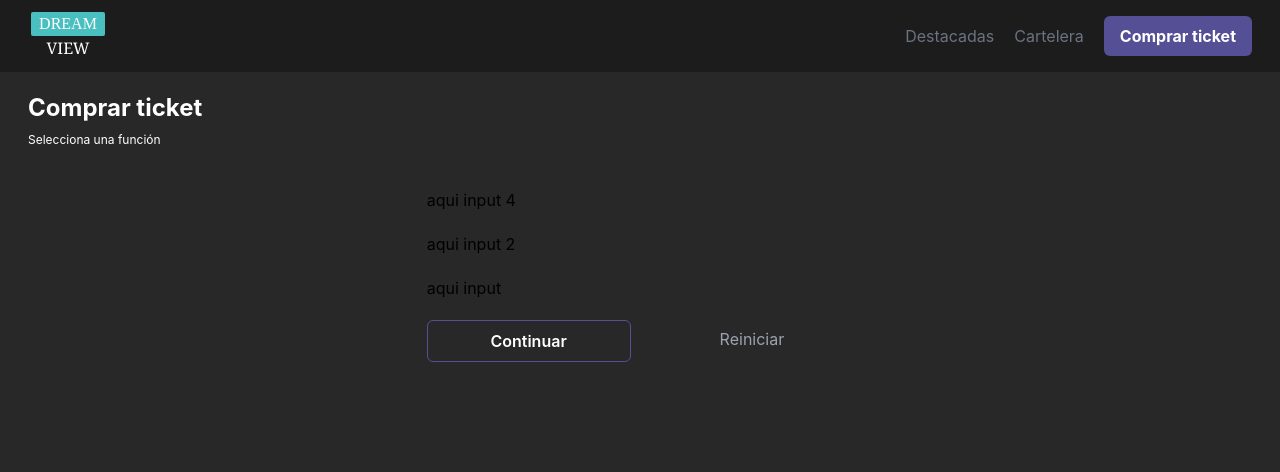
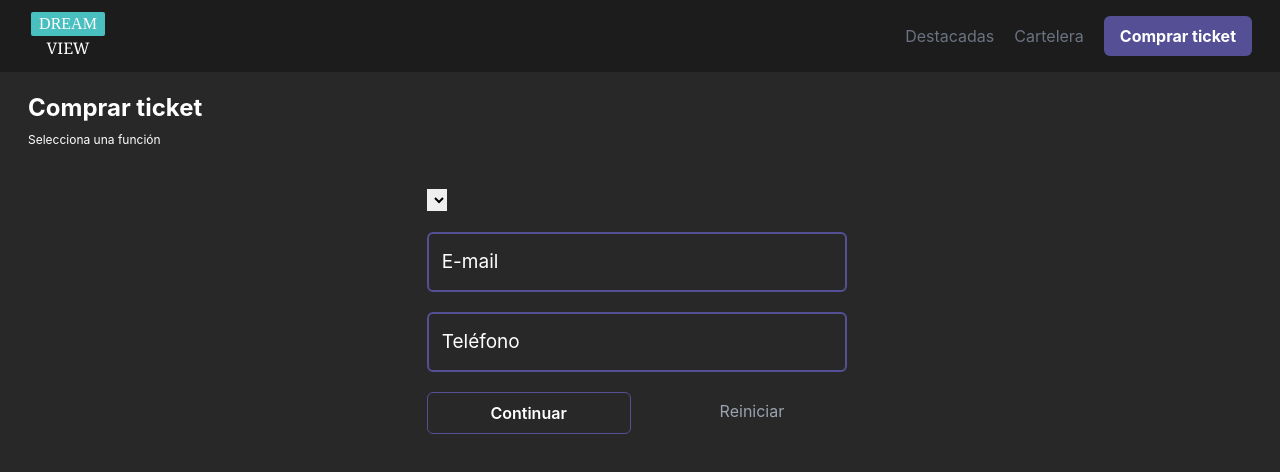
Before and after one commit to MonagasVegas/DreamView, a React (Vite) app: page /#/ticket in a window 1280 px wide. Shown: the top 472 px of the page. Built offline with nearby package versions, Linux system fonts and the light colour scheme.

Commit message:
feat: field validation.

```diff
--- a/src/App.jsx
+++ b/src/App.jsx
@@ -3,6 +3,7 @@ import "./index.css";
 import Home from "./components/Home";
 import Billboard from "./components/Billboard";
 import Ticket from "./components/TicketPurchase";
+import BuyTicket from "./components/TicketPurchase/BuyTicket";
 
 function App() {
   return (
@@ -12,6 +13,7 @@ function App() {
           <Route path="/" element={<Home />} />
           <Route path='/billboard' element={<Billboard />} />
           <Route path='/ticket'  element={<Ticket />} />
+          <Route path='/buyTicket' element={<BuyTicket />} />
         </Routes>
       </HashRouter>
     </>
--- /dev/null
+++ b/src/components/Input/index.css
@@ -0,0 +1,34 @@
+.input-field {
+    position: relative;
+}
+
+.input-field input {
+    width: 420px;
+    height: 60px;
+    border-radius: 6px;
+    font-size: 18px;
+    padding: 0 15px;
+    border: 2px solid #554F95;
+    background: transparent;
+    color: #fff;
+    outline: none;
+    transition: .3s;
+}
+
+.input-field label {
+    position: absolute;
+    top: 50%;
+    left: 15px;
+    transform: translateY(-50%);
+    color: #fff;
+    font-size: 19px;
+    pointer-events: none;
+}
+
+input:focus ~ label {
+    top: 0;
+    left: 15px;
+    font-size: 16px;
+    padding: 0 2px;
+    background: #282828
+}
--- /dev/null
+++ b/src/components/Input/index.jsx
@@ -0,0 +1,20 @@
+import React from "react";
+import "./index.css";
+
+// eslint-disable-next-line react/prop-types
+const Input = ({ label, name, value, onChange }) => {
+  return (
+    <div className="input-field">
+      <input
+        type="text"
+        required
+        name={name}
+        value={value}
+        onChange={onChange}
+      />
+      <label>{label}</label>
+    </div>
+  );
+};
+
+export default Input;
--- /dev/null
+++ b/src/components/InputSelect/index.css
@@ -0,0 +1,34 @@
+.input-select {
+    position: relative;
+}
+
+.input-select select {
+    width: 520px;
+    height: 60px;
+    border-radius: 6px;
+    font-size: 18px;
+    padding: 0 15px;
+    border: 2px solid #554F95;
+    background: transparent;
+    color: #fff;
+    outline: none;
+    transition: .3s;
+}
+
+.input-select label {
+    position: absolute;
+    top: 50%;
+    left: 15px;
+    transform: translateY(-50%);
+    color: #fff;
+    font-size: 19px;
+    pointer-events: none;
+}
+
+select:focus ~ label {
+    top: 0;
+    left: 15px;
+    font-size: 16px;
+    padding: 0 2px;
+    background: #282828
+}
--- /dev/null
+++ b/src/components/InputSelect/index.jsx
@@ -0,0 +1,13 @@
+import React from "react";
+
+const InputSelect = ({option}) => {
+  return (
+    <div className="input-select">
+      <select>
+        <option>{option}</option>
+      </select>
+    </div>
+  );
+};
+
+export default InputSelect;
--- a/src/components/TicketPurchase/BuyFunction/index.jsx
+++ b/src/components/TicketPurchase/BuyFunction/index.jsx
@@ -1,5 +1,7 @@
 import React from 'react'
 import { useNavigate } from "react-router-dom";
+import Input from '../../Input';
+import InputSelect from '../../InputSelect';
 
 
 const BuyFunction = () => {
@@ -8,6 +10,10 @@ const BuyFunction = () => {
     const handleReset = () => {
       navigate("/");
     };
+
+    const handleContinue = () => {
+        navigate("/buyTicket");
+    }
 
   return (
     <div className="bg-semi-dark fixed w-screen h-screen">
@@ -24,23 +30,28 @@ const BuyFunction = () => {
       <div className="flex justify-center w-full py-5">
         <form
           className="flex flex-col justify-center gap-5 w-10/12 xs:w-1/3 sm:w-10/12 md:w-1/3 lg:w-1/3 xl:w-1/3" >
-          <div>
-            aqui input 4
+             <div>
+            <InputSelect
+            label='Nombre completo'
+            />
           </div>
 
           <div>
-            aqui input 2
+            <Input
+            label='E-mail'
+            />
           </div>
-
           <div>
-            aqui input
+            <Input
+            label='Teléfono'
+            />
           </div>
 
           <div className="flex gap-5 items-center justify-center w-full xs: flex-col sm:flex-row md:flex lg:flex-row xl:flex-row">
             <button
               className="py-2 w-1/2 sm:w-full font-semibold rounded-md text-white border border-primary"
-              type="submit"
-            >
+              onClick={handleContinue}
+          >
               Continuar
             </button>
 
--- /dev/null
+++ b/src/components/TicketPurchase/BuyTicket/index.jsx
@@ -0,0 +1,123 @@
+import React, { useState } from "react";
+import { Link, useNavigate } from "react-router-dom";
+import Input from "../../Input";
+
+const BuyTicket = () => {
+    const navigate = useNavigate()
+
+    const [values, setValues] = useState({
+        name: '',
+        email: '',
+        phone: ''
+      });
+  console.log("🐉 ~ BuyTicket ~ value:", values);
+  const [errors, setErrors] = useState({
+    name: false,
+    email: false,
+    phone: false
+  });
+
+
+  const handleChange = (event) => {
+    const {name, value} = event.target
+    setValues((prevValues) => ({
+        ...prevValues,
+        [name]: value
+    }));
+    setErrors((prevErrors) => ({
+        ...prevErrors,
+        [name]: false
+      }));
+  };
+
+  const handleSubmit = (event) => {
+    event.preventDefault();
+
+    if (values.name.trim() === "") {
+        setErrors((prevErrors) => ({
+          ...prevErrors,
+          name: true
+        }));
+        console.log("Por favor, ingresa un nombre");
+        return;
+      }
+
+      // Restablece los valores después de enviar los datos
+      setValues({
+        name: '',
+        email: '',
+        phone: ''
+      });
+
+      navigate('')
+
+  };
+
+
+  return (
+    <div className="bg-semi-dark fixed top-0 left-0 w-screen h-screen">
+      <div className="ml-7 flex flex-col py-5 w-full xs:ml-0 ">
+        <h1 className="text-2xl font-bold mb-4 text-white">Comprar ticket</h1>
+        <span className="font-normal not-italic text-xs text-white -mt-2">
+          Completa tu informacioón personal
+        </span>
+      </div>
+
+      <div className="flex justify-center w-full py-5">
+        <form
+          onSubmit={handleSubmit}
+          className="flex flex-col justify-center gap-5 w-10/12 xs:w-1/3 sm:w-10/12 md:w-1/3 lg:w-1/3 xl:w-1/3"
+        >
+          <div>
+            <Input
+            name='name'
+            value={values.name}
+            label="Nombre completo"
+            onChange={handleChange}
+            />
+            {errors.name && (
+              <p className="text-red-700 font-semibold text-xs">
+                Campo requerido, debe ingresar un nombre.
+              </p>
+            )}
+          </div>
+
+          <div>
+            <Input
+              label="E-mail"
+              name= 'email'
+              value={values.email}
+              onChange={handleChange}
+            />
+          </div>
+          <div>
+            <Input
+              label="Teléfono"
+              name='phone'
+              value={values.phone}
+              onChange={handleChange}
+            />
+          </div>
+
+          <div className=" ml-5 flex items-center justify-center gap-2 w-96 xs: flex-col sm:flex-row md:flex lg:flex-row xl:flex-row">
+            <button
+              className="py-2 w-1/2 sm:w-80 lg:w-80 font-semibold rounded-md bg-secondary  border-2 border-primary"
+              type="submit"
+            >
+              Finalizar
+            </button>
+
+            <Link
+              to="/ticket"
+              className="flex items-center py-3 justify-center w-full text-gray-400 font-normal text-md  hover:text-gray-600"
+            >
+              Volver
+            </Link>
+          </div>
+        </form>
+      </div>
+    </div>
+  );
+};
+
+export default BuyTicket;
```
